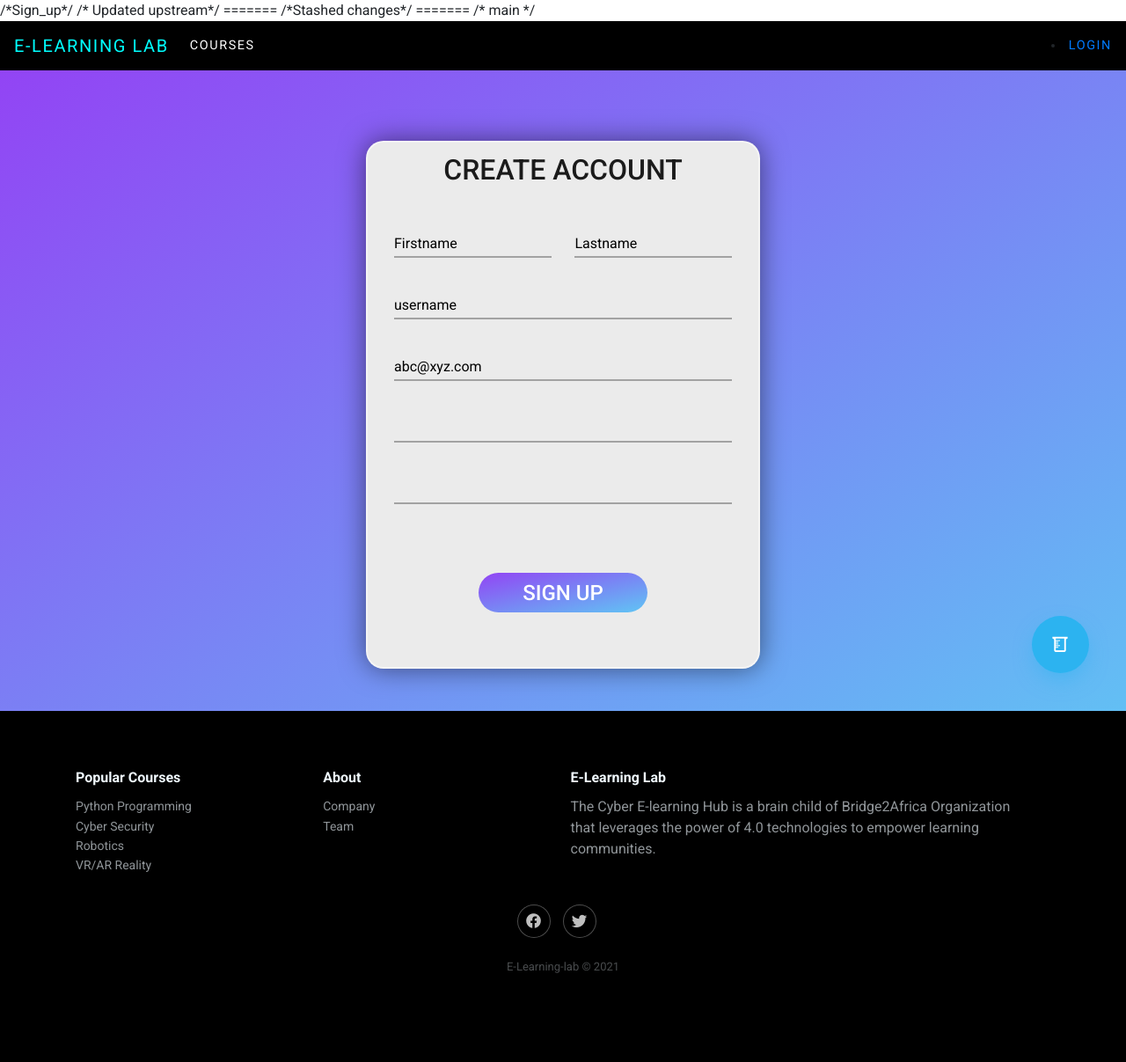
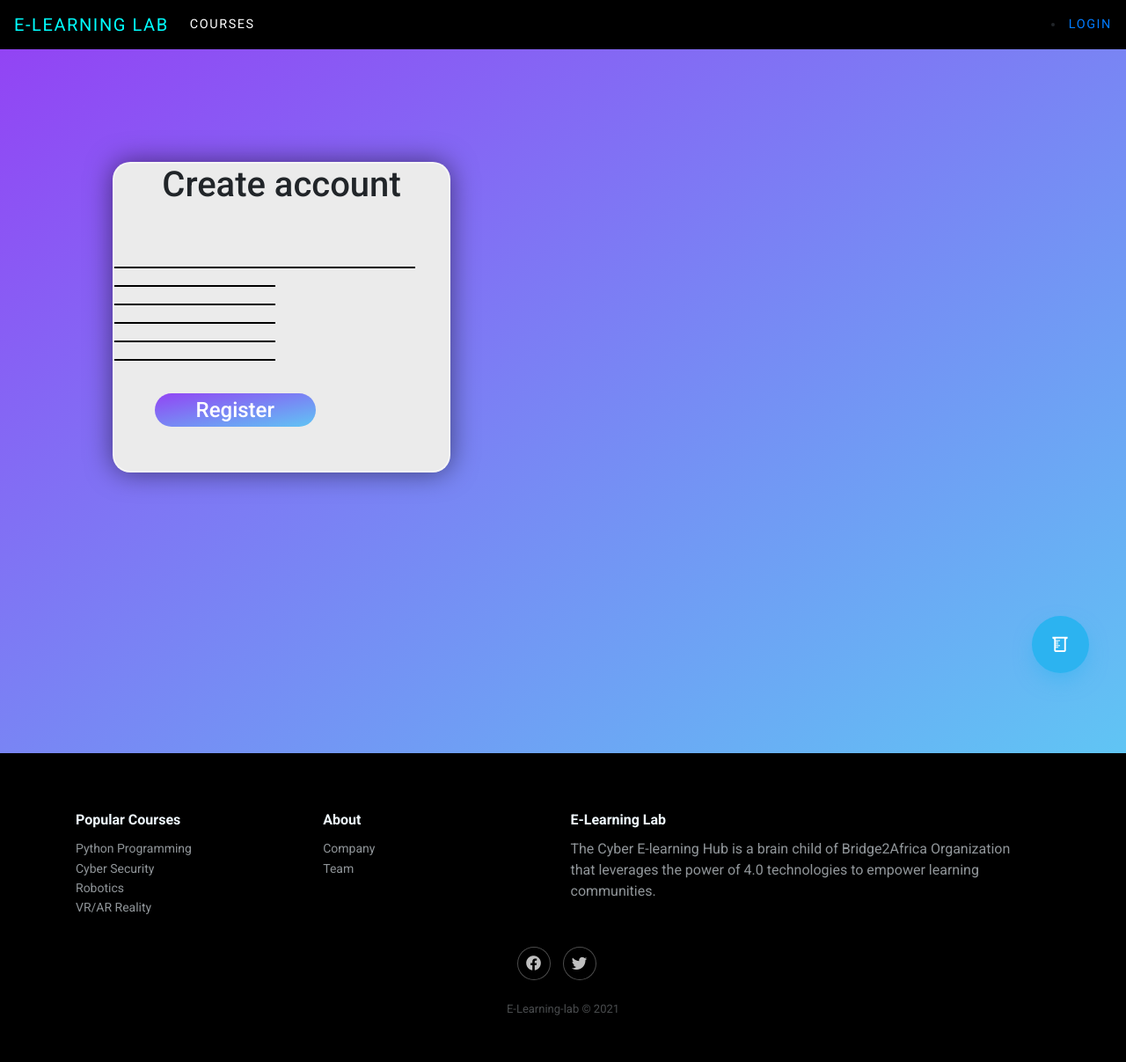
Before and after one commit to adriane0523/VirtualLearningLab, a Django app: page /registration/ in a window 1280 px wide. Shown: the whole page at 88% size. Before the commit the page ends 1106 px from the top, so only its background shows below. Run offline with Django 3.2, Linux system fonts and the light colour scheme; parts of the project's set-up code (start-up, migrations or seed data) failed here and were passed over; some libraries are stand-ins or nearby versions.

Commit message:
forms.py_changes

```diff
--- a/Components/home/forms.py
+++ b/Components/home/forms.py
@@ -5,13 +5,13 @@
 
 
 class CustomUserCreationForm(forms.Form):
-    # firstname = forms.CharField(label='Enter First Name', min_length=4, max_length=20)
-    # lastname = forms.CharField(label='Enter Last Name', min_length=4, max_length=20)
-    # gradelevel = forms.IntegerField(label="Enter Grade")
-    username = forms.CharField(label='Enter Username', min_length=4, max_length=150)
-    email = forms.EmailField(label='Enter email')
-    password1 = forms.CharField(label='Enter password', widget=forms.PasswordInput)
-    password2 = forms.CharField(label='Confirm password', widget=forms.PasswordInput)
+    firstname = forms.CharField(label='', min_length=4, max_length=20, widget=forms.TextInput(attrs={'class': "input-box fname" , 'placeholder': 'Email'}))
+    lastname = forms.CharField(label='', min_length=4, max_length=20, widget=forms.TextInput(attrs={'class': "input-box lname"}))
+    gradelevel = forms.IntegerField(label="", widget=forms.TextInput(attrs={'class': "input-box grade"}))
+    username = forms.CharField(label='', min_length=4, max_length=150, widget=forms.TextInput(attrs={'class': "input-box uname"}))
+    email = forms.EmailField(label='', widget=forms.TextInput(attrs={'class': "input-box email"}))
+    password1 = forms.CharField(label='', widget=forms.PasswordInput(attrs={'class': "input-box p1"}))
+    password2 = forms.CharField(label='', widget=forms.PasswordInput(attrs={'class': "input-box p2"}))
 
     def clean_username(self):
         username = self.cleaned_data['username'].lower()
@@ -51,8 +51,8 @@
             self.cleaned_data['username'],
             self.cleaned_data['email'],
             self.cleaned_data['password1'],
-            # firstname = self.cleaned_data['firstname'],
-            # lastname = self.cleaned_data['lastname'],
-            # gradelevel = self.cleaned_data['gradelevel'],
+            #firstname = self.cleaned_data['firstname'],
+            #lastname = self.cleaned_data['lastname'],
+            #gradelevel = self.cleaned_data['gradelevel'],
         )
         return user
--- a/Components/home/templates/sign_up.html
+++ b/Components/home/templates/sign_up.html
@@ -1,10 +1,9 @@
 <!--Sign up/login template-->
 {% extends "base.html" %}
 {% block page_content %}
-<!--
- <div class="container">
-      <div class="row justify-content-center align-items-center" style="height:80vh;">
-          <div class="col-auto border p-3">
+<div class="container2">
+  <div class="con">
+          <div class="form-box-inner">
                 {% if messages %}
                 <ul>
                     {% for message in messages %}
@@ -13,53 +12,54 @@
                 </ul>
             {% endif %}
 
-            <h1>Create account</h1>
+            <h1 class="create">Create account</h1>
             <form method="post" >
                 {% csrf_token %}
                 <table>
                     {{ form.as_table }}
                     <tr>
                         <td></td>
-                        <td><br><input type="submit" name="submit" value="Register" /></td>
+                        <td><br><input type="submit" class="btn1" name="submit" value="Register" /></td>
                     </tr>
                 </table>
             </form>
-            <p><u>Note:</u><br>
-                Username must be 150 character. Letters, digits and @/./+/-/_ only <br>
-                Your password can't be too similar to your other personal information <br>
-                Your password must contain atleast 8 characters<br>
-                Your password can't be entirely numeric <br>
-                Your password can't be a commonly used password
-            </p>
           </div>
       </div>
-  </div>-->
+</div>
+  <!--
   <div class="container2">
     <div class="wrapper">
+      {% if messages %}
+                <ul>
+                    {% for message in messages %}
+                    <li>{{ message }}</li>
+                    {% endfor %}
+                </ul>
+            {% endif %}
       <div class="form-box">
         <h2>CREATE ACCOUNT</h2>
         <form action=""  method="post">
+
           <div class="flexboxrow">
           <div class="input-box email">
             <div class="name">
-           <input type="text" name="" placeholder="Firstngfffame" value="Firstname">
-          </div>
+           <input type="text"name=""placeholder="Firstngfffame"/>          </div>
           </div>
 
           <div class="input-box email">
             <div class="name">
-            <input type="lastname" name="" placeholder="Lastname" value="Lastname">
+            <input type="lastname" name="" placeholder="Lastname">
             </div>
            </div>
           </div>
           <div>
 
           <div class="input-box">
-              <input type="username" name="" placeholder="Username" value="username">
+              <input type="username" name="" placeholder="Username" >
           </div>
 
           <div class="input-box">
-            <input type="email" name="" placeholder="Email" value="abc@xyz.com">
+            <input type="email" name="" placeholder="Email" >
           </div>
 
           <div class="input-box">
@@ -80,6 +80,7 @@
     </div>
 
     </div>
+    -->
 
   <!-- <div class="signupFrm">
     {% if messages %}
--- a/assets/sign_up.css
+++ b/assets/sign_up.css
@@ -1,85 +1,36 @@
-*{
-    margin: 0;
-    padding: 0;
-    box-sizing: border-box;
-    font-family: 'Poppins', sans-serif;
-
-}
-
 .container2{
     width: 100%;
     height:100%;
     background-image: linear-gradient(to bottom right, rgba(144,69,243,255), rgba(96,197,244,255))
     background-color =  red; /* For browsers that do not support gradients */
     background-image: linear-gradient(to bottom right, rgba(146,68,244,255), rgba(96,197,244,255));
-
     background-position: relative;
     background-repeat: no-repeat;
     background-size: cover;
 }
 
-.wrapper {
-    position: relative;
-    height: 75%;
-    width: 35%;
+.form-box-inner{
+    position: absolute;
     background: rgba(235,235,235,255);
     border: 2px solid rgba(255, 255, 255, .5);
     border-radius: 20px;
     backdrop-filter: blur(20px);
     box-shadow: 0 0 30px rgba(0, 0, 0, .5);
-    display: flex;
-    justify-content: center;
-    align-items: center;
-    margin-left:32.5%;
-    top: 10%;
-    margin-bottom: 10%;
+    width: 30%;
+    margin-left: 10%;
+    margin-top: 10%;
 }
 
-.wrapper .form-box {
-    width: 100%;
-    padding: 30px;
+.input-box{
+    border: none;
+    border-bottom: 2px solid black;
+    background-color: #ebebeb;
 }
 
-.form-box h2 {
-    color: rgba(27,27,27,255);
-    text-align: center;
-    top: 0%;
-}
-
-.input-box {
-    position: relative;
-    width: 100%;
-    height: 30px;
-    border-bottom: 2px solid rgba(162,162,162,255);
-    margin: 40px 0;
-}
-
-.input-box.email{
-    margin: 0;
-}
-
-/*.input-box.name{
-    position: relative;
-    width: 45%;
-}*/
-
-/*.input-box label {
+.input-box.lname{
     position: absolute;
-    top: 50%;
-    left: 5px;
-    transform: translateY(-50%);
-    font-size: 1em;
-    color: rgba(162,162,162,255);
-    font-weight: 500;
-    pointer-events: none;
-}*/
-
-.input-box input {
-    width: 100%;
-    height: 100%;
-    background: transparent;
-    border: none;
-    outline: none;
+    right: 10%;
+    top: 28%;
 }
 
 .flexboxrow{
@@ -91,8 +42,6 @@
 .btn1 {
     margin-left: 25%;
     margin-right: 25%;
-    width: 50%;
-    height: 45px;
     background: linear-gradient(to bottom right, rgba(146,68,244,255), rgba(96,197,244,255));
     border: none;
     outline: none;
@@ -106,24 +55,12 @@
 
 }
 
-/*
+.create{
+    text-align: center;
+    font-family: 'Poppins', sans-serif;
+}
 
-/////
-
-
-    border-radius: 20px;
-    border: none
-    backgroun-color: linear-gradient(to bottom right, rgba(146,68,244,255), rgba(96,197,244,255));
-    color: #fff;
-    font-size: 1.5em;
-    font-weight: bold;
-    padding: 12px 45px;
-    Letter-spacing: 1px;
-    text-transform: uppercase;
-    transition: transform;
-    text-align: center;
-*/
-
-input::placeholder-shown{
-    color: black;
-}
+/*input::placeholder {
+    background-color: rgb(128, 128, 50);
+    content: 'hello';
+}*/
```
Also changed, not shown: Components/home/templates/signup prac.html (added, +47 -0 lines), virtuallearninglab/templates/base.html (+6 -6 lines), db.sqlite3.
